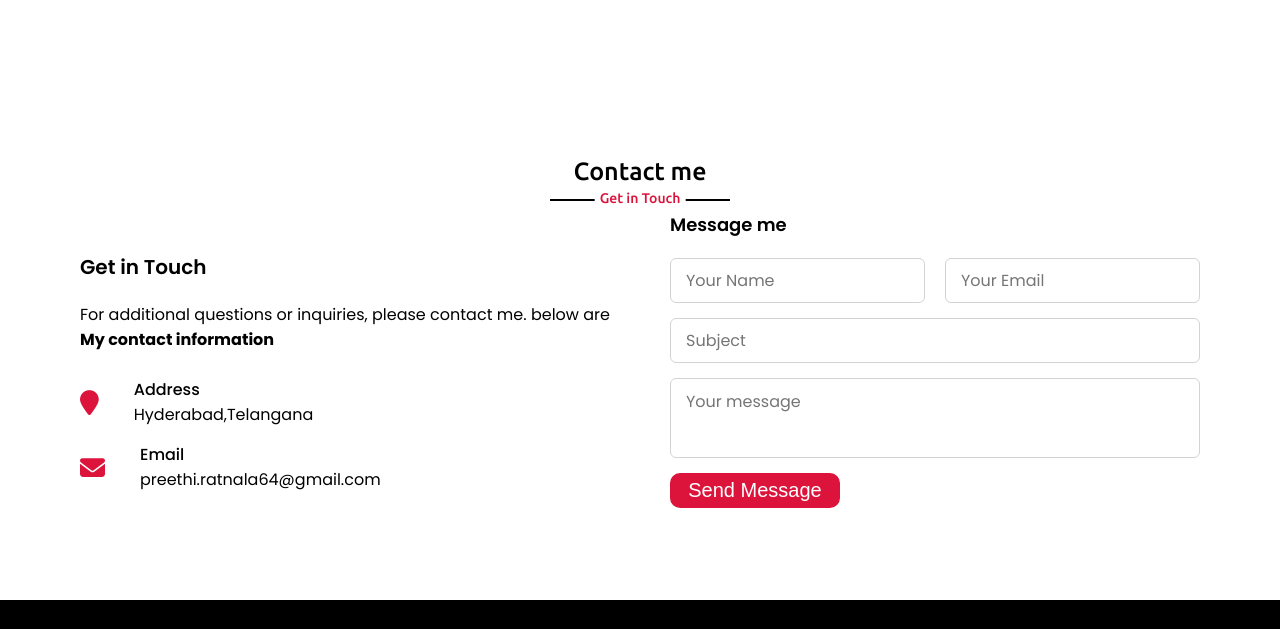
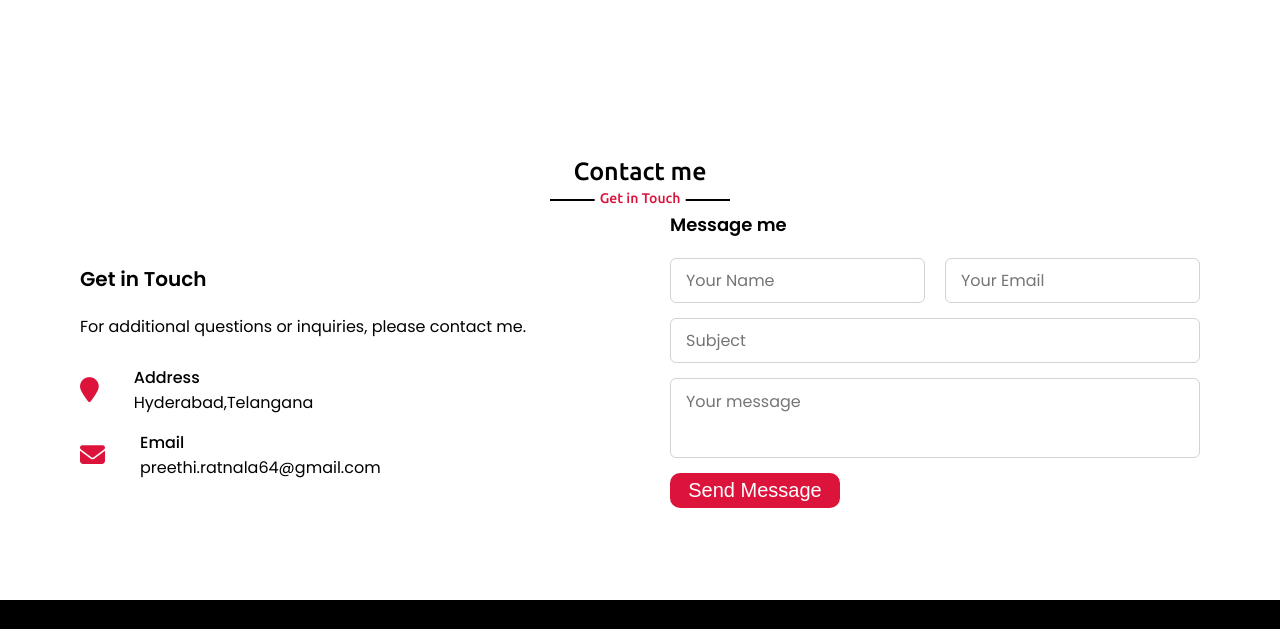
Before and after one commit to PreethiRatnala/Portfolio, a plain HTML site: page index.html in a window 1280 px wide. Shown: the part 2635-3264 px from the top of the page. Drawn offline with nearby package versions, Linux system fonts and the light colour scheme.

Commit message:
edited header

```diff
--- a/index.html
+++ b/index.html
@@ -258,8 +258,7 @@
             <div class="contact-content">
                 <div class="column left">
                     <div class="text">Get in Touch</div>
-                    <p>For additional questions or inquiries, please contact me.
-                            below are <b>My contact information</b></p>
+                    <p>For additional questions or inquiries, please contact me.</p>
                     <div class="icons">
                         <div class="row">
                             <i class = "fa fa-map-marker"></i>
```
